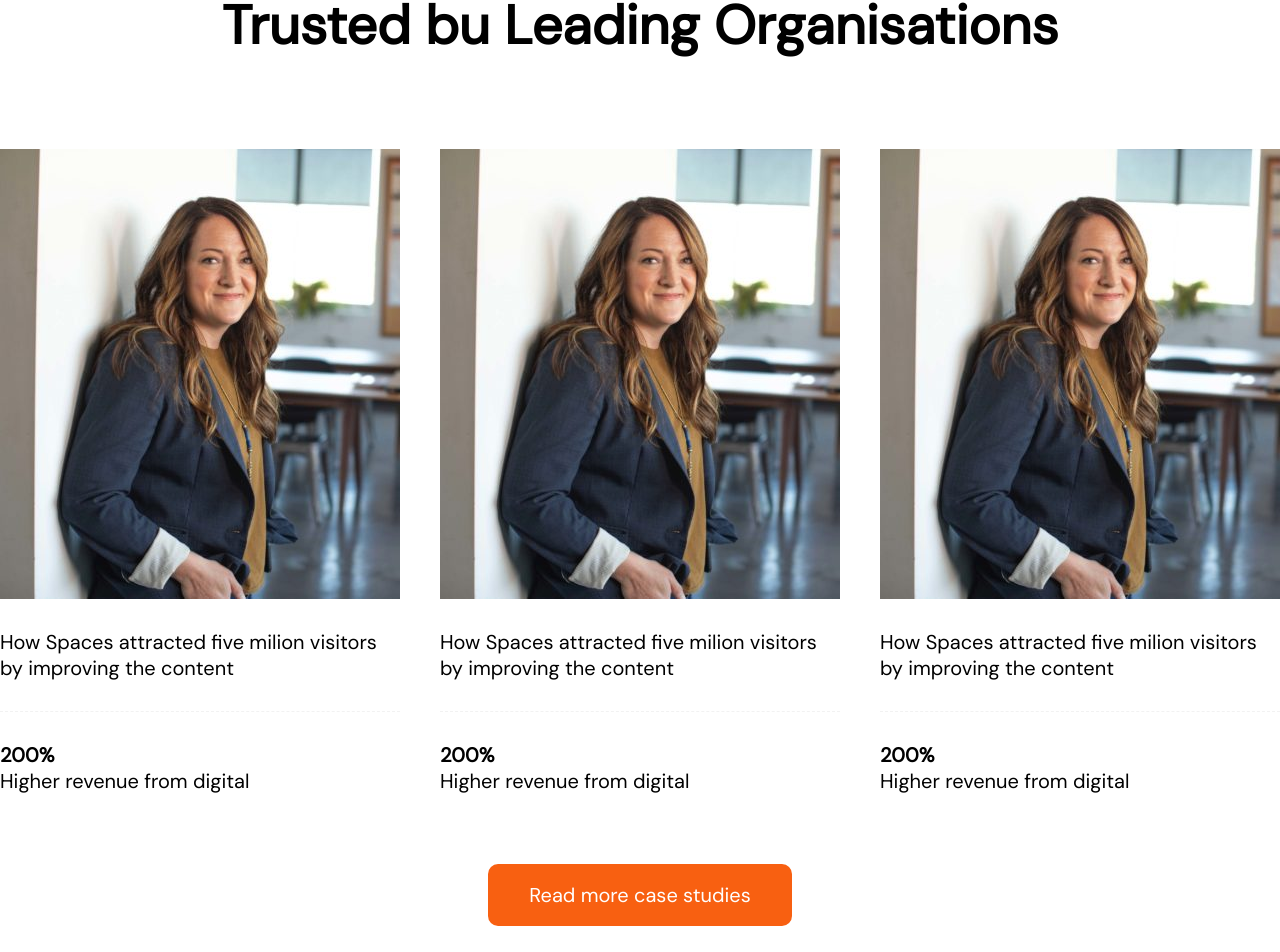
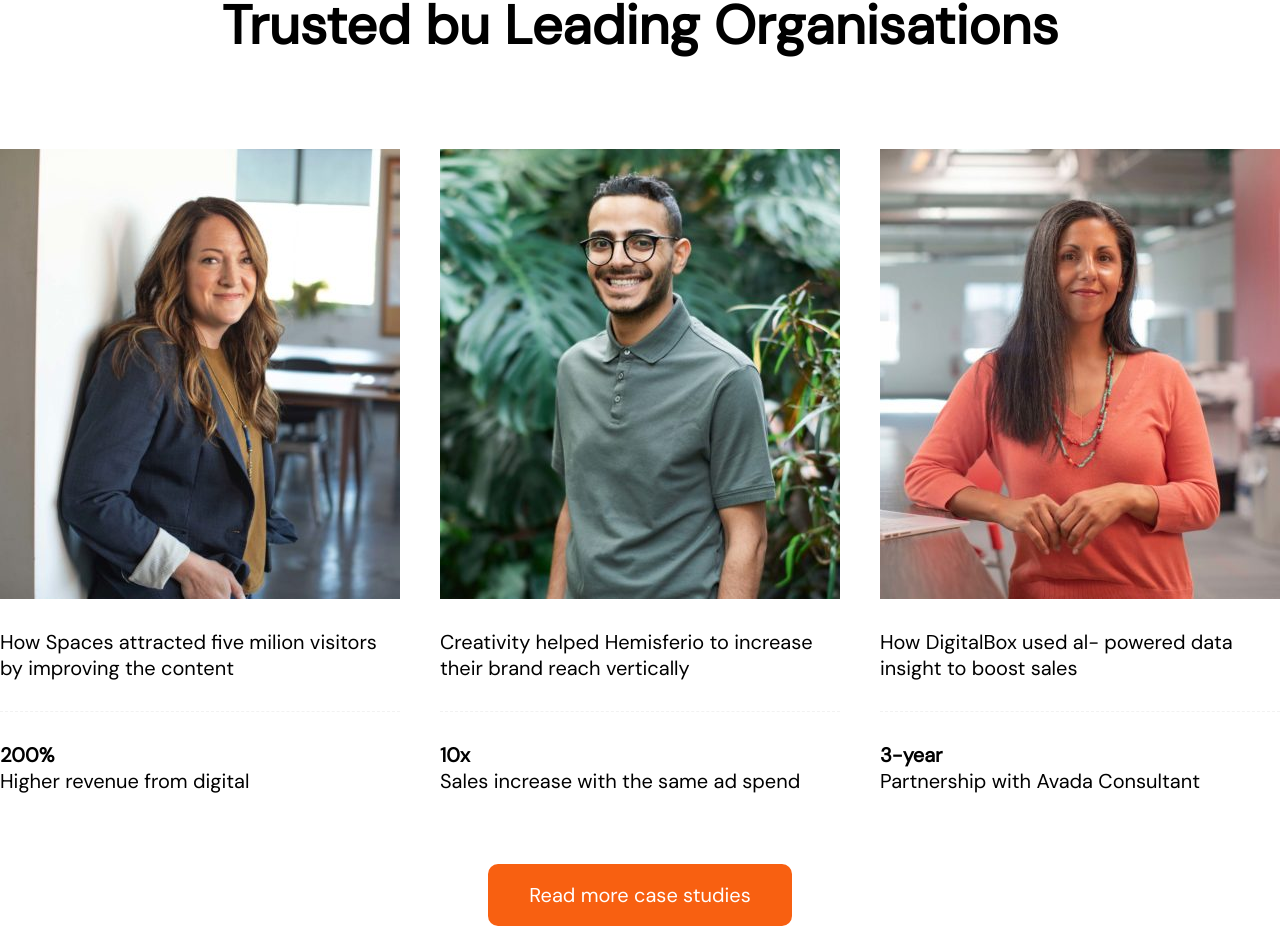
Before and after one commit to SaraG94/proj-html-vuejs, a Vue app: page / in a window 1280 px wide. Shown: the part 3953-4905 px from the top of the page. Built offline with nearby package versions, Linux system fonts and the light colour scheme; a web font is replaced by a local one.

Commit message:
FEAT dinamic card + components SectionTeam

```diff
--- a/src/App.vue
+++ b/src/App.vue
@@ -5,6 +5,11 @@
     components:{
       HeaderMain,
       Main
+    },
+    data(){
+        return{
+
+        }
     }
   }
 </script>
--- a/src/components/CardConsultant.vue
+++ b/src/components/CardConsultant.vue
@@ -1,6 +1,10 @@
 <script>
     export default{
+        data(){
+            return{
 
+            }
+        }
     }
 </script>
 
--- a/src/components/Main.vue
+++ b/src/components/Main.vue
@@ -1,15 +1,19 @@
 <script>
     import Presentation from './Presentation.vue';
     import SectionServices from './SectionServices.vue';
-    import SectionBrands from './SectionBrands.vue'
+    import SectionBrands from './SectionBrands.vue';
+    import SectionTeam from './SectionTeam.vue';
     export default{
         components:{
             Presentation,
             SectionServices,
-            SectionBrands
+            SectionBrands,
+            SectionTeam
         },
         data(){
+            return{
 
+            }
         }
     }
 </script>
@@ -38,62 +42,7 @@
             </div>
         </div>
       </div>
-
-      <section class="team">
-        <div class="container">
-            <div class="row title">
-                <h1>Trusted bu Leading Organisations</h1>
-            </div>
-            <div class="row cards-team">
-                <div class="col-4">
-                    <div class="card-member">
-                        <img src="/img/case-studies-1-400x450.jpg" alt="">
-                        <p>
-                            How Spaces attracted five milion visitors by improving the content
-                        </p>
-                        <div class="stat">
-                            <h3>200%</h3>
-                            <p>
-                                Higher revenue from digital
-                            </p>
-                        </div>
-                    </div>
-                </div>
-                <div class="col-4">
-                    <div class="card-member">
-                        <img src="/img/case-studies-1-400x450.jpg" alt="">
-                        <p>
-                            How Spaces attracted five milion visitors by improving the content
-                        </p>
-                        <div class="stat">
-                            <h3>200%</h3>
-                            <p>
-                                Higher revenue from digital
-                            </p>
-                        </div>
-                    </div>
-                </div>
-                <div class="col-4">
-                    <div class="card-member">
-                        <img src="/img/case-studies-1-400x450.jpg" alt="">
-                        <p>
-                            How Spaces attracted five milion visitors by improving the content
-                        </p>
-                        <div class="stat">
-                            <h3>200%</h3>
-                            <p>
-                                Higher revenue from digital
-                            </p>
-                        </div>
-                    </div>
-                </div>
-            </div>
-            <div class="row more">
-                <button class="orange">Read more case studies</button>
-            </div>
-        </div>
-
-      </section>
+      <SectionTeam/>
     </main>
 </template>
 
@@ -139,49 +88,4 @@ button.phone{
     color: $orange-color;
     background-color: $light-orange;
 }
-//////section cardteam
-section.team{
-    padding: 100px 0;
-}
-section.team .container{
-    display: flex;
-    flex-direction: column;
-    gap: 70px;
-}
-
-.title,
-.more{
-    text-align: center;
-
-}
-
-.title h1{
-    font-size: 54px;
-    padding: 18px 0;
-}
-
-.cards-team{
-    display: flex;
-    margin: 0 -20px;
-    .col-4{
-        flex-basis: calc((100% /12)*4);
-        padding: 0 20px;
-    }
-}
-.card-member{
-    display: flex;
-    flex-direction: column;
-    gap: 30px;
-}
-
-.stat::before{
-    content: '';
-    display: block;
-    margin-bottom: 30px;
-    border-bottom: 1px dashed #F2F2F2;
-}
-
-.more .orange{
-    padding: 18px 41px;
-}
 </style>
--- a/src/components/Presentation.vue
+++ b/src/components/Presentation.vue
@@ -3,6 +3,11 @@
     export default{
         components:{
             CardConsultant
+        },
+        data(){
+            return{
+
+            }
         }
     }
 </script>
--- a/src/components/SectionServices.vue
+++ b/src/components/SectionServices.vue
@@ -1,6 +1,10 @@
 <script>
     export default{
+        data(){
+            return{
 
+            }
+        }
     }
 </script>
 
--- /dev/null
+++ b/src/components/SectionTeam.vue
@@ -0,0 +1,105 @@
+<script>
+    export default{
+        data(){
+            return{
+                members : [
+                    {
+                        picture: '/img/case-studies-1-400x450.jpg',
+                        text: 'How Spaces attracted five milion visitors by improving the content',
+                        result:'200%',
+                        descritionResult:'Higher revenue from digital',
+                    },
+                    {
+                        picture: '/img/case-studies-4-400x450.jpg',
+                        text: 'Creativity helped Hemisferio to increase their brand reach vertically',
+                        result:'10x',
+                        descritionResult:'Sales increase with the same ad spend',
+                    },
+                    {
+                        picture: '/img/case-studies-6-400x450.jpg',
+                        text: 'How DigitalBox used al- powered data insight to boost sales',
+                        result:'3-year',
+                        descritionResult:'Partnership with Avada Consultant',
+                    },
+                ]
+            }
+        }
+    }
+</script>
+
+<template>
+    <section class="team">
+        <div class="container">
+            <div class="row title">
+                <h1>Trusted bu Leading Organisations</h1>
+            </div>
+            <div class="row cards-team">
+                <div class="col-4 " v-for="member in members" :key="member.id">
+                    <div class="card-member">
+                        <img :src="member.picture" alt="">
+                        <p class="option">
+                            {{ member.text }}
+                        </p>
+                        <div class="stat">
+                            <h3 class="numb-stat">{{ member.result }}</h3>
+                            <p class="descrition-stat">
+                                {{ member.descritionResult }}
+                            </p>
+                        </div>
+                    </div>
+                </div>
+            </div>
+            <div class="row more">
+                <button class="orange">Read more case studies</button>
+            </div>
+        </div>
+    </section>
+</template>
+
+<style lang="scss" scoped>
+@use '../style/partials/variables' as *;
+section.team{
+    padding: 100px 0;
+}
+section.team .container{
+    display: flex;
+    flex-direction: column;
+    gap: 70px;
+}
+
+.title,
+.more{
+    text-align: center;
+
+}
+
+.title h1{
+    font-size: 54px;
+    padding: 18px 0;
+}
+
+.cards-team{
+    display: flex;
+    margin: 0 -20px;
+    .col-4{
+        flex-basis: calc((100% /12)*4);
+        padding: 0 20px;
+    }
+}
+.card-member{
+    display: flex;
+    flex-direction: column;
+    gap: 30px;
+}
+
+.stat::before{
+    content: '';
+    display: block;
+    margin-bottom: 30px;
+    border-bottom: 1px dashed #F2F2F2;
+}
+
+.more .orange{
+    padding: 18px 41px;
+}
+</style>
```
